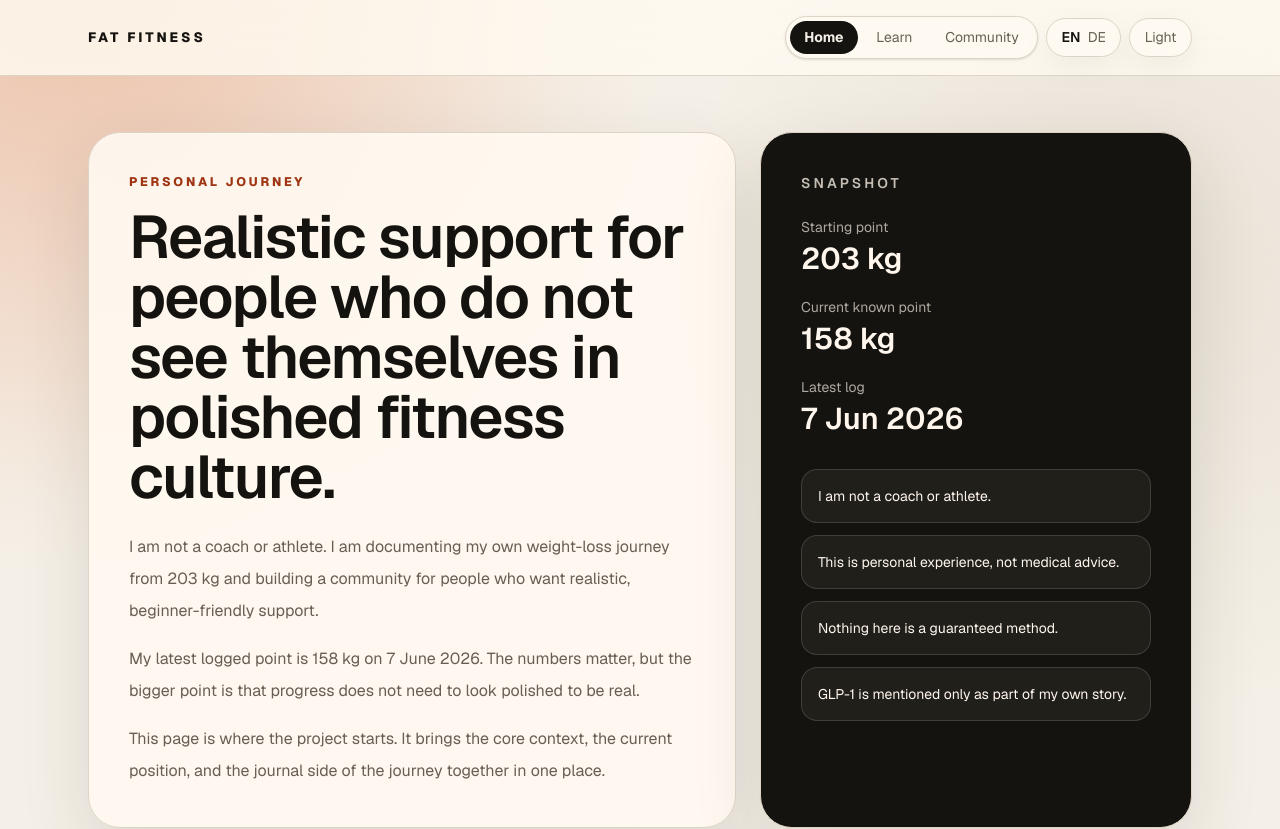
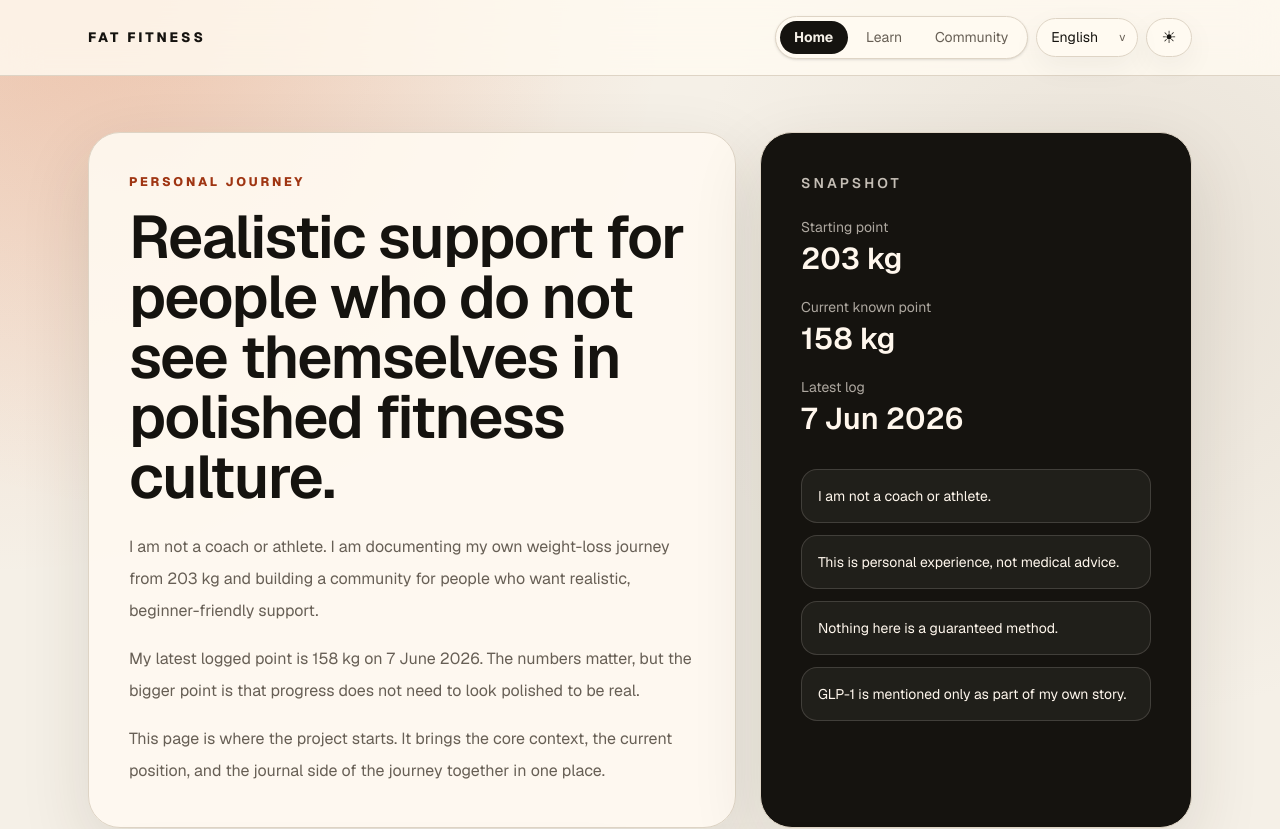
Before and after one commit to Hajjaroov/FAT-FITNESS, a Next.js app in the folder frontend/fitness-web/: page / in a window 1280 px wide. Shown: the top 829 px of the page. Built offline with nearby package versions, Linux system fonts and the light colour scheme.

Commit message:
Improve language and theme controls

```diff
--- a/frontend/fitness-web/src/app/_components/SiteHeader.tsx
+++ b/frontend/fitness-web/src/app/_components/SiteHeader.tsx
@@ -2,7 +2,7 @@
 
 import Link from "next/link";
 import { usePathname } from "next/navigation";
-import { locales, siteCopy, siteNavigation, type Locale } from "@/content/site";
+import { isLocale, localeOptions, siteCopy, siteNavigation } from "@/content/site";
 import { useLocale, useLocalizedContent } from "@/app/_components/LocaleProvider";
 import { useTheme } from "@/app/_components/ThemeProvider";
 
@@ -15,8 +15,8 @@ export function SiteHeader() {
   const { locale, setLocale } = useLocale();
   const { theme, toggleTheme } = useTheme();
   const copy = useLocalizedContent(siteCopy);
-  const nextLocale = locale === "en" ? "de" : "en";
   const nextTheme = theme === "dark" ? "light" : "dark";
+  const themeIcon = theme === "dark" ? "☾" : "☀";
 
   return (
     <header className="site-header">
@@ -45,37 +45,46 @@ export function SiteHeader() {
             })}
           </nav>
 
-          <button
-            type="button"
-            className="site-control"
-            aria-label={
-              nextLocale === "de"
-                ? copy.controls.switchToGerman
-                : copy.controls.switchToEnglish
-            }
-            onClick={() => setLocale(nextLocale as Locale)}
-          >
-            {locales.map((availableLocale) => (
-              <span
-                key={availableLocale}
-                className={
-                  availableLocale === locale
-                    ? "font-semibold text-foreground"
-                    : "text-(--color-muted)"
+          <div className="site-select-wrap">
+            <label htmlFor="site-language" className="sr-only">
+              {copy.controls.languageLabel}
+            </label>
+            <select
+              id="site-language"
+              className="site-select"
+              value={locale}
+              aria-label={copy.controls.languageLabel}
+              onChange={(event) => {
+                const selectedLocale = event.currentTarget.value;
+
+                if (isLocale(selectedLocale)) {
+                  setLocale(selectedLocale);
                 }
-              >
-                {availableLocale.toUpperCase()}
-              </span>
-            ))}
-          </button>
+              }}
+            >
+              {localeOptions.map((option) => (
+                <option key={option.value} value={option.value}>
+                  {option.label}
+                </option>
+              ))}
+            </select>
+            <span className="site-select-arrow" aria-hidden="true">
+              v
+            </span>
+          </div>
 
           <button
             type="button"
-            className="site-control"
-            aria-label={`${copy.controls.themeLabel}: ${copy.controls[nextTheme]}`}
+            className="site-icon-control"
+            aria-label={
+              nextTheme === "dark"
+                ? copy.controls.switchToDarkTheme
+                : copy.controls.switchToLightTheme
+            }
+            title={`${copy.controls.themeLabel}: ${copy.controls[theme]}`}
             onClick={toggleTheme}
           >
-            {copy.controls[theme]}
+            <span aria-hidden="true">{themeIcon}</span>
           </button>
         </div>
       </div>
--- a/frontend/fitness-web/src/app/globals.css
+++ b/frontend/fitness-web/src/app/globals.css
@@ -96,7 +96,9 @@ body {
 
 .site-nav-link,
 .site-nav-link-active,
-.site-control {
+.site-control,
+.site-select,
+.site-icon-control {
   border-radius: 999px;
   padding: 0.58rem 0.9rem;
   font-size: 0.875rem;
@@ -113,7 +115,9 @@ body {
 }
 
 .site-nav-link:hover,
-.site-control:hover {
+.site-control:hover,
+.site-select:hover,
+.site-icon-control:hover {
   color: var(--color-text);
   transform: translateY(-1px);
 }
@@ -132,6 +136,44 @@ body {
   border: 1px solid var(--color-border);
   background: var(--color-surface);
   color: var(--color-muted);
+  box-shadow: 0 10px 30px rgb(0 0 0 / 0.05);
+}
+
+.site-select-wrap {
+  position: relative;
+  display: inline-flex;
+}
+
+.site-select {
+  min-height: 2.45rem;
+  appearance: none;
+  border: 1px solid var(--color-border);
+  background: var(--color-surface);
+  color: var(--color-text);
+  padding-right: 2rem;
+  box-shadow: 0 10px 30px rgb(0 0 0 / 0.05);
+}
+
+.site-select-arrow {
+  pointer-events: none;
+  position: absolute;
+  right: 0.8rem;
+  top: 50%;
+  color: var(--color-muted);
+  font-size: 0.72rem;
+  transform: translateY(-50%);
+}
+
+.site-icon-control {
+  display: inline-flex;
+  min-height: 2.45rem;
+  min-width: 2.45rem;
+  align-items: center;
+  justify-content: center;
+  border: 1px solid var(--color-border);
+  background: var(--color-surface);
+  color: var(--color-text);
+  font-size: 1.05rem;
   box-shadow: 0 10px 30px rgb(0 0 0 / 0.05);
 }
 
--- a/frontend/fitness-web/src/content/site.ts
+++ b/frontend/fitness-web/src/content/site.ts
@@ -1,6 +1,11 @@
-export const locales = ["en", "de"] as const;
+export const localeOptions = [
+  { value: "en", label: "English" },
+  { value: "de", label: "Deutsch" },
+] as const;
 
-export type Locale = (typeof locales)[number];
+export type Locale = (typeof localeOptions)[number]["value"];
+
+export const locales = localeOptions.map((option) => option.value);
 
 export const defaultLocale: Locale = "en";
 
@@ -25,10 +30,10 @@ export const siteCopy = {
     controls: {
       languageLabel: "Language",
       themeLabel: "Theme",
-      switchToEnglish: "Switch to English",
-      switchToGerman: "Switch to German",
       light: "Light",
       dark: "Dark",
+      switchToLightTheme: "Switch to light mode",
+      switchToDarkTheme: "Switch to dark mode",
     },
     links: {
       backToLearn: "Back to Learn",
@@ -49,10 +54,10 @@ export const siteCopy = {
     controls: {
       languageLabel: "Sprache",
       themeLabel: "Design",
-      switchToEnglish: "Zu Englisch wechseln",
-      switchToGerman: "Zu Deutsch wechseln",
       light: "Hell",
       dark: "Dunkel",
+      switchToLightTheme: "Zu hellem Modus wechseln",
+      switchToDarkTheme: "Zu dunklem Modus wechseln",
     },
     links: {
       backToLearn: "Zurueck zu Lernen",
```
Also changed, not shown: 1 other file (tests, documents, lock files or other folders).
